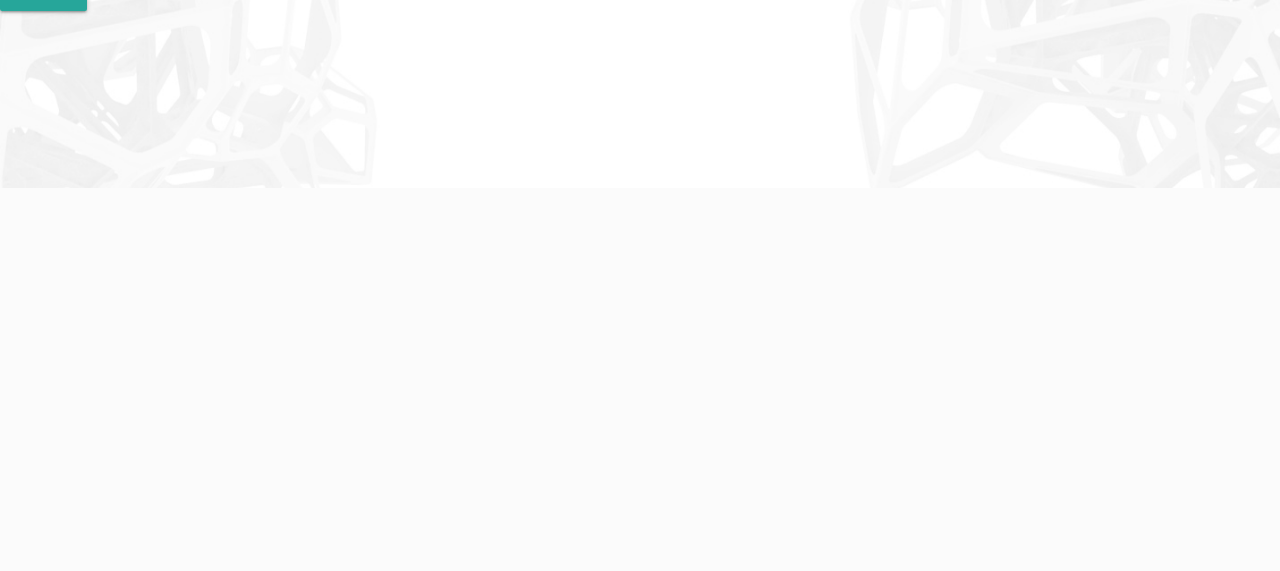
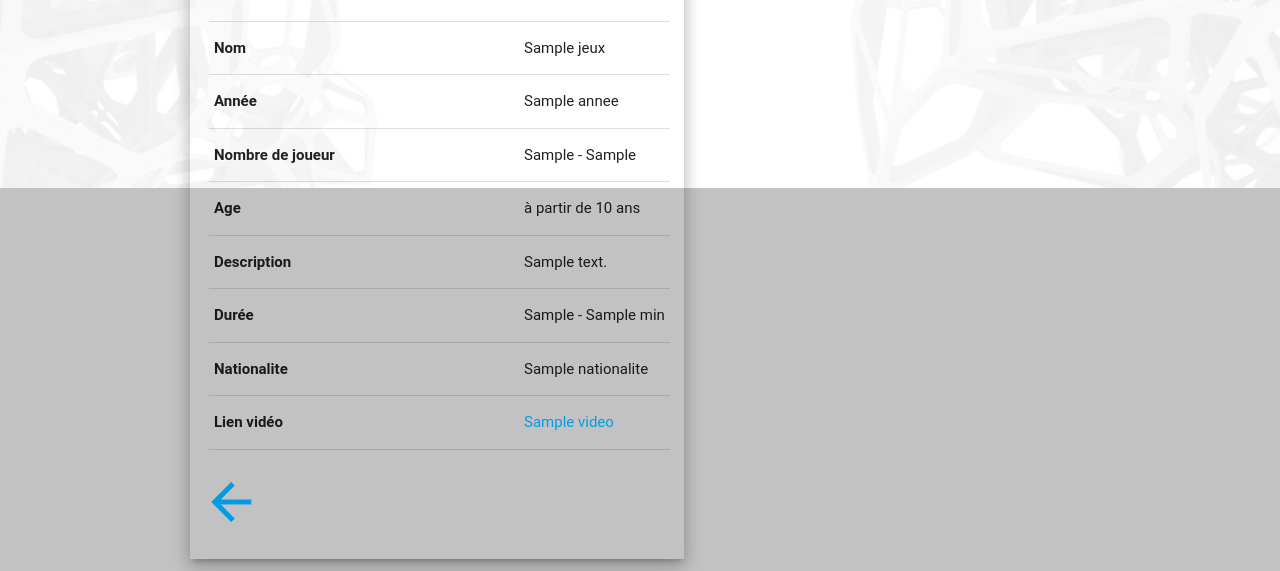
Before and after one commit to Pand3mie/ludotheque, a Symfony app: template templates/jeux/show.html.twig in a window 1280 px wide. Shown: the part 612-1183 px from the top of the page. Before the commit the page ends 800 px from the top, so only its background shows below. Run offline with Twig, Linux system fonts and the light colour scheme; the template is opened without the code that fills it: most values are stand-ins (such as "Sample title", 1, 10 or a date in 2020); some libraries are stand-ins or nearby versions.

Commit message:
Fix Edition + design css

```diff
--- a/assets/css/app.css
+++ b/assets/css/app.css
@@ -59,7 +59,7 @@ body .demo-blog {
 }
 
 .demo-blog.mdl-layout .mdl-layout__content {
-  padding-top: 60px;
+  padding-top: 100px;
   position: relative;
   -webkit-overflow-scrolling: touch;
 }
@@ -549,3 +549,22 @@ body .demo-blog {
     transform: rotate3d(0, 1, 0, 360deg);
   }
 }
+
+.fiche_jeux{
+  margin-left: 19px;
+  margin-right: 14px;
+  width: auto;
+}
+
+.fixed-show-game{
+  position: relative;
+  top: 2px;
+  left: 3px;
+}
+.blue-game {
+  background-color: #498DB3 !important;
+}
+
+.blue-edit-game {
+  background-color: #82D3FF !important;
+}
--- a/src/Entity/Genre.php
+++ b/src/Entity/Genre.php
@@ -80,4 +80,7 @@ class Genre
 
         return $this;
     }
+    public function __toString() {
+        return $this->nom;
+    }
 }
--- a/src/Entity/Jeux.php
+++ b/src/Entity/Jeux.php
@@ -79,7 +79,7 @@ class Jeux
     private $avis;
 
     /**
-     * @ORM\ManyToOne(targetEntity="App\Entity\Video", inversedBy="jeux_video")
+     * @ORM\Column(type="text", nullable=true)
      */
     private $video;
 
@@ -271,12 +271,12 @@ class Jeux
         return $this;
     }
 
-    public function getVideo(): ?Video
+    public function getVideo(): ?String
     {
         return $this->video;
     }
 
-    public function setVideo(?Video $video): self
+    public function setVideo(?String $video): self
     {
         $this->video = $video;
 
--- a/src/Form/JeuxType.php
+++ b/src/Form/JeuxType.php
@@ -54,7 +54,7 @@ class JeuxType extends AbstractType
                 'required' => false
             ])
             ->add('video', UrlType::class, [
-                'mapped' => false,
+
             ])
         ;
     }
--- a/templates/base.html.twig
+++ b/templates/base.html.twig
@@ -27,10 +27,30 @@
                 </style>
     </head>
     <body>
-        {% block body %}{% endblock %}
+        <div class="fixed-action-btn toolbar direction-top menu-base" style="position: absolute;top:0px; transition: transform 0.2s ease 0s; transform: translate3d(0px, 0px, 0px);">
+            <a class="btn-floating btn-large blue-game" style="transition: transform 0.2s cubic-bezier(0.55, 0.055, 0.675, 0.19) 0s; transform: translate3d(0px, 0px, 0px);">
+                <i class="large material-icons">play_for_work</i>
+            </a>
+            <ul>
+                <li class="waves-effect waves-light"><a href="#!" style=""><i class="material-icons">face</i> Gestion utilisateur</a></li>
+                <li class="waves-effect waves-light"><a href="#!" style=""><i class="material-icons">build</i> Paramètres</a></li>
+                <li class="waves-effect waves-light"><a href="{{ path('dashboard') }}" style=""><i class="material-icons">laptop_chromebook</i> Dashboard</a></li>
+                <li class="waves-effect waves-light"><a href="#!" style=""><i class="material-icons"> perm_identity</i> Profil</a></li>
+            </ul>
+        </div>
+        {% block body %}
+        {% endblock %}
         {% block javascripts %}
             <script type="text/javascript" src="https://code.jquery.com/jquery-2.1.1.min.js"></script>
             <script src="https://cdnjs.cloudflare.com/ajax/libs/materialize/1.0.0/js/materialize.min.js"></script>
+            <script>
+                    document.addEventListener('DOMContentLoaded', function() {
+                        var elems = document.querySelectorAll('.menu-base');
+                        var instances = M.FloatingActionButton.init(elems, {
+                          toolbarEnabled: true
+                        });
+                      });
+                    </script>
         {% endblock %}
     </body>
 </html>
--- a/templates/jeux/_delete_form.html.twig
+++ b/templates/jeux/_delete_form.html.twig
@@ -1,5 +1,5 @@
 <form method="post" action="{{ path('jeux_delete', {'id': jeux.id}) }}" onsubmit="return confirm('Are you sure you want to delete this item?');">
     <input type="hidden" name="_method" value="DELETE">
     <input type="hidden" name="_token" value="{{ csrf_token('delete' ~ jeux.id) }}">
-    <button class="btn">Delete</button>
+    <button class="btn-floating red" style="opacity: 0; transform: scale(0.4) translateY(0px) translateX(40px);"><i class="material-icons">delete</i></button>
 </form>
--- a/templates/jeux/index.html.twig
+++ b/templates/jeux/index.html.twig
@@ -23,6 +23,7 @@
                                                 <tr>
                                                     <th>Image</th>
                                                     <th>Nom</th>
+                                                    <th>Genre</th>
                                                     <th>Nombre de joueur</th>
                                                     <th>Durée</th>
                                                     <th>Age</th>
@@ -40,7 +41,7 @@
                                                             {% endif %}
                                                         </td>
                                                         <td>{{ jeux.nom }}</td>
-
+                                                        <td>{{ jeux.genre }}</td>
                                                         <td>{{ jeux.nbreJoueurMin }}
                                                             -
                                                             {{ jeux.nbreJoueurMax }}</td>
--- a/templates/jeux/show.html.twig
+++ b/templates/jeux/show.html.twig
@@ -1,13 +1,48 @@
 {% extends 'base.html.twig' %}
 
-{% block title %}Jeux{% endblock %}
+{% block title %}Jeux
+{% endblock %}
 
 {% block body %}
     <div class="demo-blog mdl-layout mdl-js-layout has-drawer is-upgraded">
-    <h1>Jeux</h1>
+        <main class="mdl-layout__content">
+            <div class="demo-blog__posts mdl-grid">
+                <div class="mdl-card mdl-cell mdl-cell--12-col z-depth-3">
+                    <div class="mdl-card__media mdl-color-text--grey-50">
+                        <h3 class="header">{{ jeux.nom }}</h3>
+                        <div class="fixed-action-btn click-to-toggle direction-top direction-left menu-show" style="position: absolute;
+                        right: 9px;
+                        top: 14px;">
+                                <a class="btn-floating btn-large blue-game">
+                                  <i class="large material-icons">menu</i>
+                                </a>
+                                <ul>
+                                <li><a href="{{ path('jeux_edit', {'id': jeux.id}) }}" class="btn-floating blue-edit-game" style="opacity: 0; transform: scale(0.4) translateY(0px) translateX(40px);">
+                                        <i class="material-icons">edit</i>
+                                        </a></li>
 
-    <table class="table">
+                                  <li>{{ include('jeux/_delete_form.html.twig') }}</li>
+                                </ul>
+                        </div>
+                    </div>
+                    <div class="demo-blog mdl-layout mdl-js-layout has-drawer is-upgraded">
+                        <table class="table fiche_jeux">
                             <tbody>
+                                <td>
+                                    {% if jeux.image is null %}
+                                        Aucune image disponible
+                                    {% else %}
+                                        <img src="{{ asset('uploads/images/' ~ jeux.image.lien) }}" width="300px" height="400px"/>
+                                    {% endif %}
+                                </td>
+                                <td>
+                                    {% if jeux.video %}
+                                    <div class="video-container responsive-video">
+                                        <iframe width="560" height="315" src="https://www.youtube-nocookie.com/embed/{{ jeux.video[32:] }}" frameborder="0" allow="accelerometer; autoplay; encrypted-media; gyroscope; picture-in-picture" allowfullscreen></iframe>
+                                    </div>
+                                    {% endif %}
+                                </td>
+                            </tbody>
                             <tr>
                                 <th>Nom</th>
                                 <td>{{ jeux.nom }}</td>
@@ -18,19 +53,27 @@
                             </tr>
                             <tr>
                                 <th>Nombre de joueur</th>
-                <td>{{ jeux.nbreJoueurMin }} - {{ jeux.nbreJoueurMax }}</td>
+                                <td>{{ jeux.nbreJoueurMin }}
+                                    -
+                                    {{ jeux.nbreJoueurMax }}</td>
                             </tr>
                             <tr>
                                 <th>Age</th>
-                <td>{{ jeux.age }}</td>
+                                <td>à partir de
+                                    {{ jeux.age }}
+                                    ans</td>
                             </tr>
+                        </td>
                         <tr>
                             <th>Description</th>
-                <td>{{ jeux.descriptif }}</td>
+                            <td class="active" style="text-align: justify;">{{ jeux.descriptif }}</td>
                         </tr>
                         <tr>
                             <th>Durée</th>
-                <td>{{ jeux.dureeMin }} - {{ jeux.dureeMax }}</td>
+                            <td>{{ jeux.dureeMin }}
+                                -
+                                {{ jeux.dureeMax }}
+                                min</td>
                         </tr>
                         <tr>
                             <th>Nationalite</th>
@@ -38,15 +81,33 @@
                         </tr>
                         <tr>
                             <th>Lien vidéo</th>
-                <td>{{ jeux.video }}</td>
+                            <td>
+                                <a href="{{ jeux.video }}" target="_blank">{{ jeux.video }}</a>
+                            </td>
                         </tr>
+
                     </tbody>
                 </table>
-
-    <a href="{{ path('jeux_index') }}">back to list</a>
-
-    <a href="{{ path('jeux_edit', {'id': jeux.id}) }}">edit</a>
-
-    {{ include('jeux/_delete_form.html.twig') }}
+                <br>
+                <div class="row">
+                    <div class="col s12 left">
+                        <a href="{{ path('jeux_index') }}">
+                            <i class="medium material-icons">arrow_back</i>
+                        </a>
                     </div>
+                </div>
+            </div>
+        </div>
+    </div>
+</main>
+</div>
+<script>
+document.addEventListener('DOMContentLoaded', function() {
+    var elems = document.querySelectorAll('.menu-show');
+    var instances = M.FloatingActionButton.init(elems, {
+        direction: 'left',
+        hoverEnabled: false
+    });
+    });
+</script>
 {% endblock %}
```
Also changed, not shown: src/Entity/Video.php (deleted, +0 -100 lines), src/Repository/VideoRepository.php (deleted, +0 -50 lines), assets/img/tbomb.jpg (added), public/uploads/images/tbomb-5db310e77db8d.jpeg (added). Lines whose indentation alone changed are shown as unchanged.
